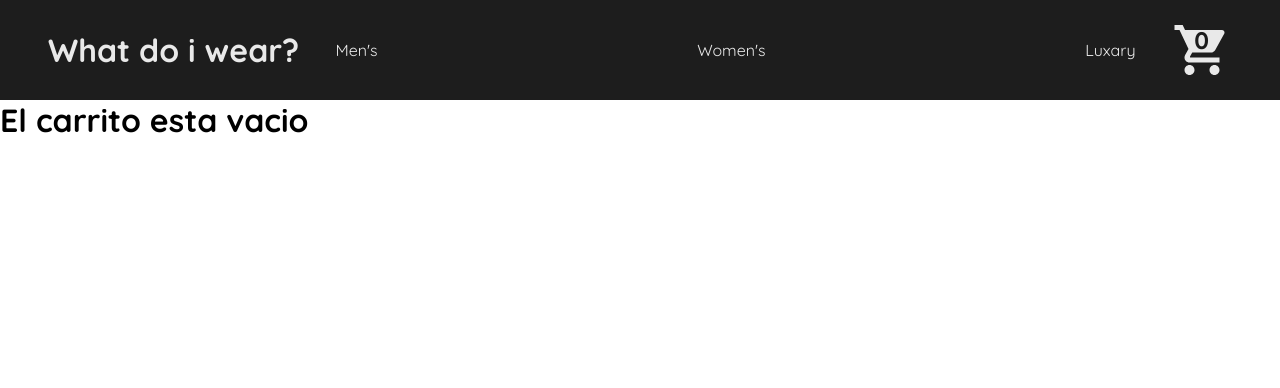
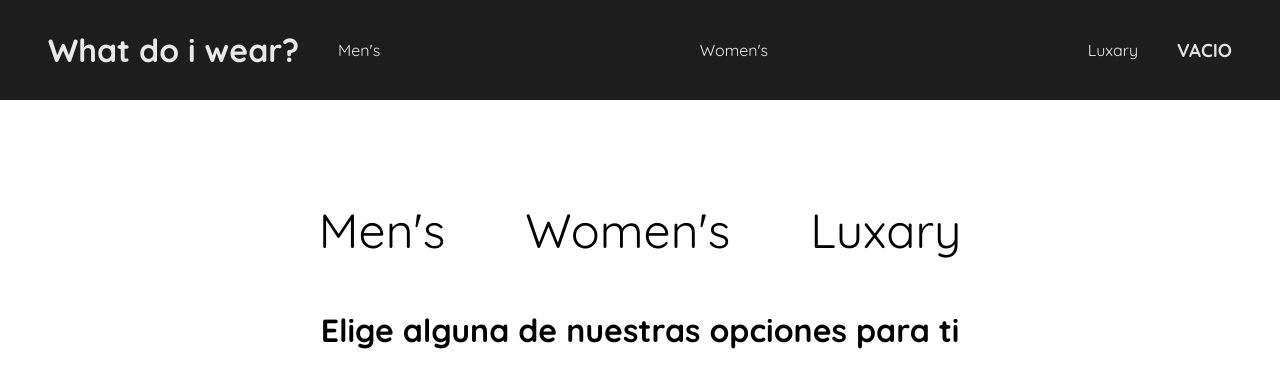
Before and after one commit to FranMacedonio/IdeaMacedonio, a React (Create React App) app: page /cart in a window 1280 px wide. Shown: the top 388 px of the page. Built offline with nearby package versions, Linux system fonts and the light colour scheme.

Commit message:
Desafío: Cart View

```diff
--- a/src/Components/Navbar/Navbar.css
+++ b/src/Components/Navbar/Navbar.css
@@ -42,6 +42,17 @@
     color: rgb(218, 205, 23);
 }
 
+.cartContainer{
+    text-align: center;
+    margin-top: 100px;
+}
+
+.cartText {
+    font-size: 48px;
+    margin: 40px;
+
+}
+
 #cart {
     position: relative;
     display: grid;
@@ -60,6 +71,10 @@
     top: 5px;
 }
 
+#cart h3{
+    color: #e0e0e0;
+}
+
 #cartItemContainer {
     display: flex;
     flex-flow: row nowrap;
--- a/src/Components/Navbar/Navbar.js
+++ b/src/Components/Navbar/Navbar.js
@@ -32,10 +32,12 @@ const Navbar = () => {
               </ul>
           </div>
           <Link to={'/cart'}>
-            <div id='cart'>
-                <ShoppingCartIcon />
-                <p>{productosCarrito}</p>
-            </div>
+            {productosCarrito == 0 ? (<div id='cart'>
+          <h3>VACIO</h3>
+        </div>) : (<div id='cart'>
+          <ShoppingCartIcon />
+          <p>{productosCarrito}</p>
+        </div>)}
           </Link>
       </div>
   );
--- a/src/views/cart/cart.js
+++ b/src/views/cart/cart.js
@@ -1,6 +1,7 @@
 import React from 'react'
 import { useCart, useDispathCart } from '../../Components/cart/CartContext'
 import CartItems from '../../Components/CartItems/CartItems';
+import { Link } from 'react-router-dom';
 
 const Cart = () => {
   const productos = useCart();
@@ -17,7 +18,20 @@ const Cart = () => {
 
   if(productos.length === 0) {
     return (
-      <h1>El carrito esta vacio</h1>
+      <>
+      <ul className='cartContainer'>
+        <Link to='/men' className='men cartText'>
+          Men's
+        </Link>
+        <Link to='/women' className='women cartText'>
+          Women's
+        </Link>
+        <Link to='/luxary' className='luxary cartText'>
+          Luxary
+        </Link>
+      </ul>
+      <h1 style={{textAlign: 'center', marginTop: 50}}>Elige alguna de nuestras opciones para ti</h1>
+      </>
     );
   }
   return (
```
